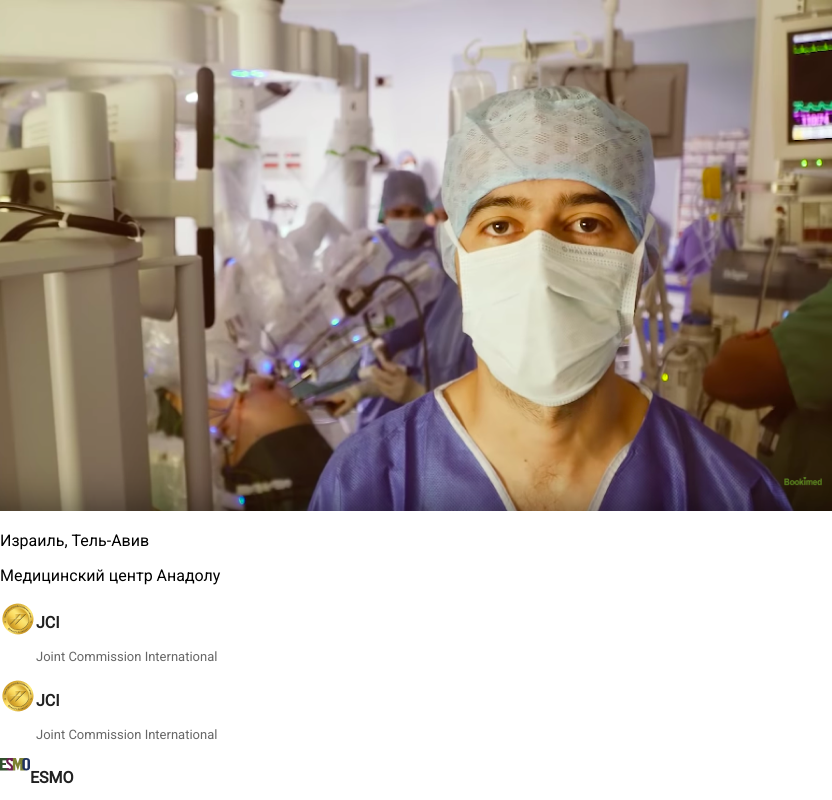
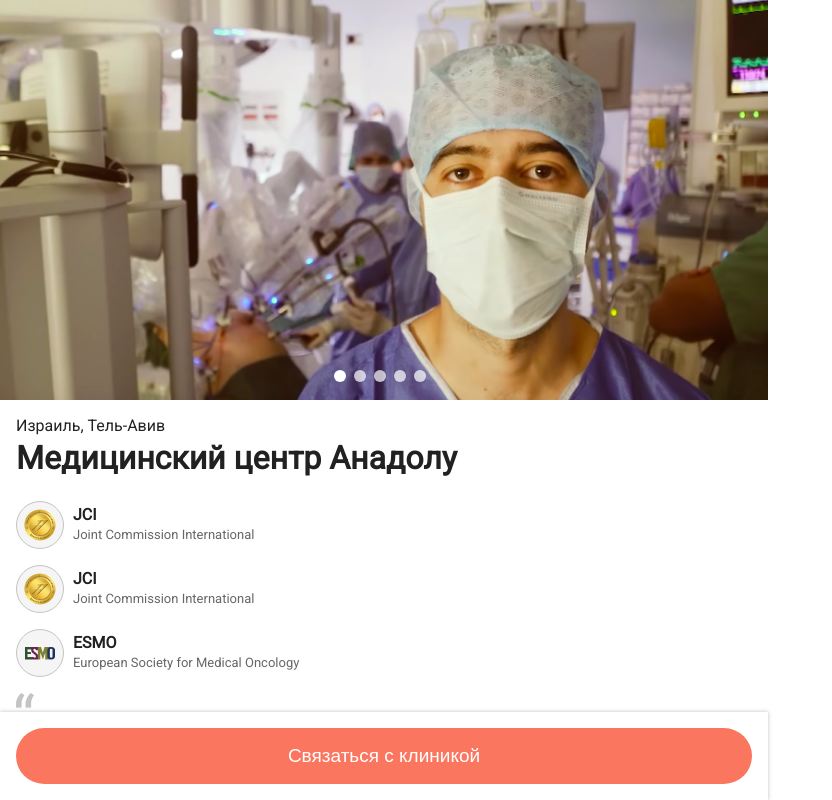
Before and after one commit to semkaway/page-sample, a Vue app: page / in a window 768 px wide. Shown: the top 800 px of the page, 832 px wide, since content can reach past the window. Built offline with nearby package versions, Linux system fonts and the light colour scheme.

Commit message:
[ADD] adjustment for tablet

```diff
--- a/src/components/InfoBlock.vue
+++ b/src/components/InfoBlock.vue
@@ -49,7 +49,7 @@ export default {
         color: rgba(0, 0, 0, 0.6);
     }
 
-    @media screen and (max-width: 600px) {
+    @media screen and (max-width: 768px) {
 
         .info-block {
             margin-bottom: 16px;
--- a/src/components/TheCarousel.vue
+++ b/src/components/TheCarousel.vue
@@ -44,6 +44,7 @@
     .carousel  {
         width: 100%;
         height: 204px;
+        position: relative;
         background: linear-gradient(180deg, rgba(0, 0, 0, 0) 74.06%, rgba(0, 0, 0, 0.24) 100%);
     }
 
@@ -56,10 +57,10 @@
     .carousel__list {
         list-style-type: none;
         padding: 0;
-        margin: 0;
+        margin: 0 auto;
         position: absolute;
         top: 188px;
-        left: 152px;
+        left: calc((100% - 16px * 5) / 2);
     }
 
     .carousel__list__dot {
@@ -85,4 +86,20 @@
         border: none;
         outline-color: rgba(255, 255, 255, 0);
     }
+
+    @media only screen and (max-width: 768px) and (min-width: 426px) {
+        .carousel {
+            height: 400px;
+        }
+
+        .carousel__list__dot {
+            height: 12px;
+            width: 12px;
+        }
+
+        .carousel__list {
+            top: 370px;
+            left: calc((100% - 20px * 5) / 2);
+        }
+    }
 </style>
--- a/src/components/TheForm.vue
+++ b/src/components/TheForm.vue
@@ -160,6 +160,7 @@
     .form__checkbox {
         margin-top: 16px;
         position: relative;
+        margin-bottom: 8px;
     }
 
     .checkbox__text {
```
Also changed, not shown: src/components/Homepage.vue (+1 -19 lines).
